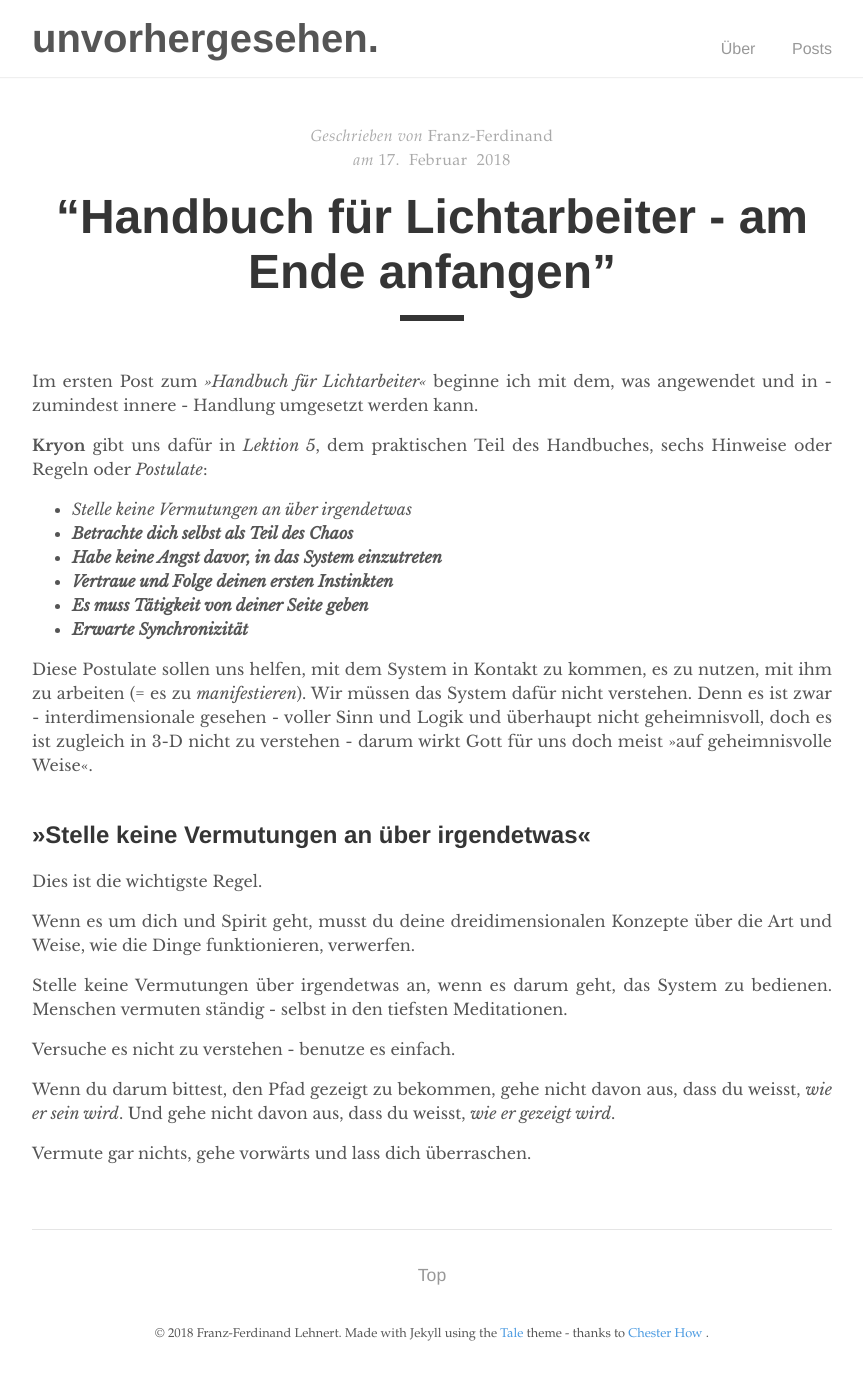
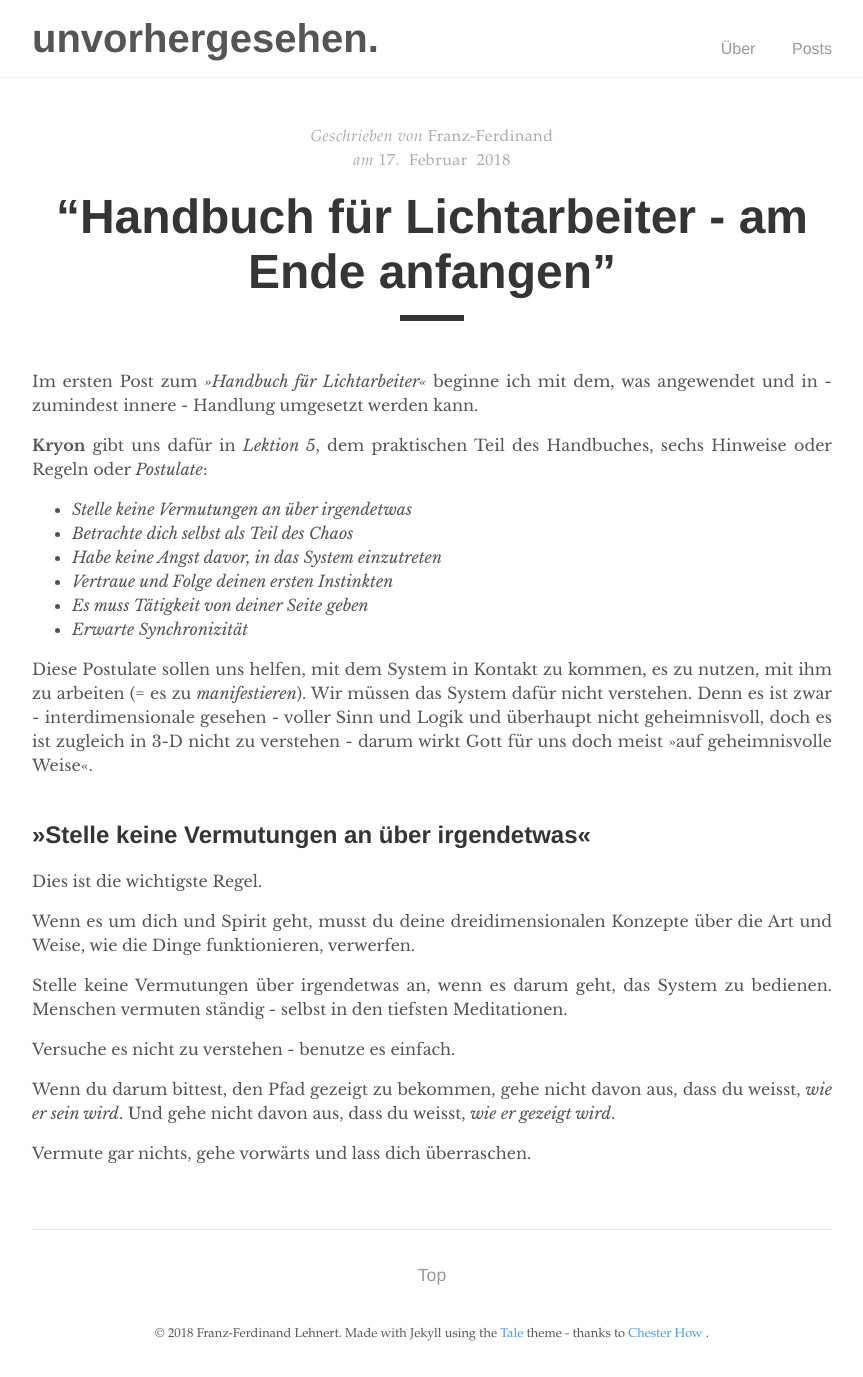
Before and after one commit to unvorhergesehen/unvorhergesehen.github.io, a Jekyll site: the page built from _posts/2018-02-17-hfl-anfang-am-ende.md, in a window 1280 px wide. Shown: the whole page, without its empty margins (208-1071 px from the left). Built offline with Jekyll 4.4.1, drawn with Linux system fonts in a browser that asks for light colours.

```diff
--- a/_posts/2018-02-17-hfl-anfang-am-ende.md
+++ b/_posts/2018-02-17-hfl-anfang-am-ende.md
@@ -9,11 +9,11 @@ Im ersten Post zum _»Handbuch für Lichtarbeiter«_ beginne ich mit dem, was an
 **Kryon** gibt uns dafür in _Lektion 5_, dem praktischen Teil des Handbuches, sechs Hinweise oder Regeln oder _Postulate_:
 
 * _Stelle keine Vermutungen an über irgendetwas_
-* _**Betrachte dich selbst als Teil des Chaos**_
-* _**Habe keine Angst davor, in das System einzutreten**_
-* _**Vertraue und Folge deinen ersten Instinkten**_
-* _**Es muss Tätigkeit von deiner Seite geben**_
-* _**Erwarte Synchronizität**_
+* _Betrachte dich selbst als Teil des Chaos_
+* _Habe keine Angst davor, in das System einzutreten_
+* _Vertraue und Folge deinen ersten Instinkten_
+* _Es muss Tätigkeit von deiner Seite geben_
+* _Erwarte Synchronizität_
 
 Diese Postulate sollen uns helfen, mit dem System in Kontakt zu kommen, es zu nutzen, mit ihm zu arbeiten (= es zu _manifestieren_). Wir müssen das System dafür nicht verstehen. Denn es ist zwar - interdimensionale gesehen - voller Sinn und Logik und überhaupt nicht geheimnisvoll, doch es ist zugleich in 3-D nicht zu verstehen - darum wirkt Gott für uns doch meist »auf geheimnisvolle Weise«.
 <br>
```
